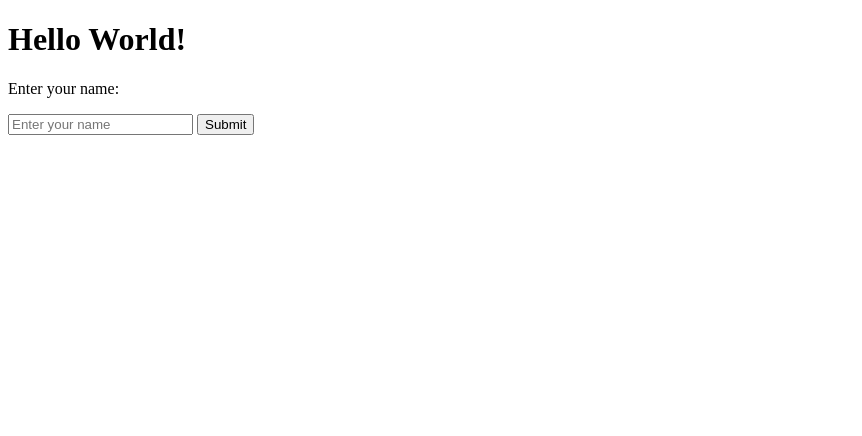
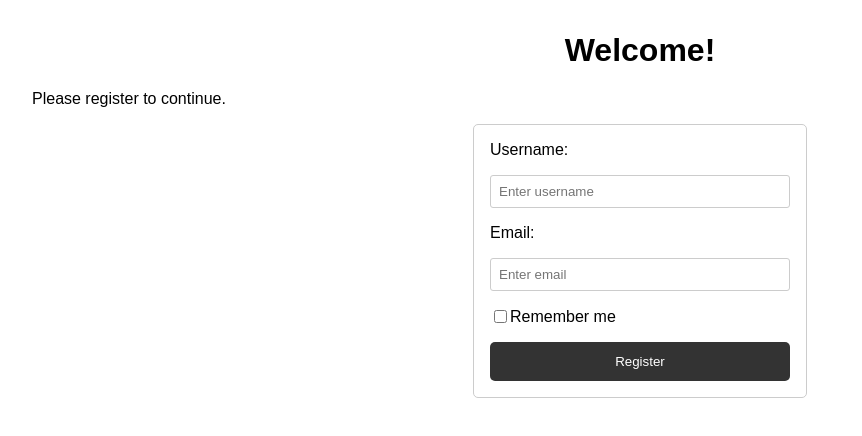
Before and after one commit to VISHNUNS18/Webapp, a plain HTML site: page index.html in a window 1280 px wide. Shown: the whole page, without its empty margins (0-862 px from the left). Drawn offline with Linux system fonts and the light colour scheme.

Commit message:
registration page

```diff
--- a/index.html
+++ b/index.html
@@ -2,35 +2,22 @@
 <html lang="en">
 <head>
   <meta charset="UTF-8">
-  <title>Hello World with Cookie!</title>
-  <!-- Start cookieyes banner --> <script id="cookieyes" type="text/javascript" src="https://cdn-cookieyes.com/client_data/d78edd9568623c5534fdb8ff/script.js"></script> <!-- End cookieyes banner -->
-</head>
+  <title>Registration with Cookies</title>
+   <!-- Start cookieyes banner --> <script id="cookieyes" type="text/javascript" src="https://cdn-cookieyes.com/client_data/d78edd9568623c5534fdb8ff/script.js"></script> <!-- End cookieyes banner -->
+  <link rel="stylesheet" href="style.css"> </head>
 <body>
-  <h1>Hello World!</h1>
-  <p>Enter your name:</p>
-  <input type="text" id="username" placeholder="Enter your name">
-  <button onclick="greetUser()">Submit</button>
+  <h1>Welcome!</h1>
+  <p>Please register to continue.</p>
+  <form id="registration-form">
+    <label for="username">Username:</label>
+    <input type="text" id="username" name="username" placeholder="Enter username">
+    <label for="email">Email:</label>
+    <input type="email" id="email" name="email" placeholder="Enter email">
+    <label for="remember-me">
+      <input type="checkbox" id="remember-me" name="remember-me"> Remember me
+    </label>
+    <button type="submit">Register</button>
+  </form>
 
-  <script>
-    function greetUser() {
-      // Get the username from the input field
-      var username = document.getElementById("username").value;
-
-      // Check if username is empty
-      console.log("Username",username);
-      if (username) {
-        // Set a cookie named "username" with the entered value
-        document.cookie = "username=" + username;
-        console.log("Username",username);
-        alert("Welcome, " + username + "!");
-      } else {
-        alert("Please enter your name!");
-      }
-    }
-
-
-  </script>
-</body>
+  <script src="script.js"></script> </body>
 </html>
-
-</script>
--- /dev/null
+++ b/script.js
@@ -0,0 +1,28 @@
+const form = document.getElementById('registration-form');
+const usernameInput = document.getElementById('username');
+const emailInput = document.getElementById('email');
+const rememberMeCheckbox = document.getElementById('remember-me');
+
+form.addEventListener('submit', (event) => {
+  event.preventDefault(); // Prevent default form submission
+
+  const username = usernameInput.value;
+  const email = emailInput.value;
+  const rememberMe = rememberMeCheckbox.checked;
+
+  // Set username cookie
+  document.cookie = `username=${username}`;
+
+  // Set email cookie (if provided)
+  if (email) {
+    document.cookie = `email=${email}`;
+  }
+
+  // Set remember me cookie (optional with expiry)
+  if (rememberMe) {
+    const expires = new Date(Date.now() + 86400000).toUTCString(); // Expires in 24 hours
+    document.cookie = `remember-me=true; expires=${expires}`;
+  }
+
+  alert(`Successfully registered! Username: ${username}, Email: ${email}`);
+});
--- /dev/null
+++ b/style.css
@@ -0,0 +1,44 @@
+body {
+    font-family: sans-serif;
+    margin: 2rem;
+  }
+
+  h1 {
+    text-align: center;
+  }
+
+  form {
+    display: flex;
+    flex-direction: column;
+    gap: 1rem;
+    margin: 1rem auto;
+    width: 300px;
+    padding: 1rem;
+    border: 1px solid #ccc;
+    border-radius: 5px;
+  }
+
+  label {
+    display: flex;
+    align-items: center;
+  }
+
+  input[type="text"],
+  input[type="email"] {
+    padding: 0.5rem;
+    border: 1px solid #ccc;
+    border-radius: 3px;
+  }
+
+  button {
+    padding: 0.75rem 1rem;
+    background-color: #333;
+    color: white;
+    border: none;
+    border-radius: 5px;
+    cursor: pointer;
+  }
+
+  button:hover {
+    background-color: #444;
+  }
```
